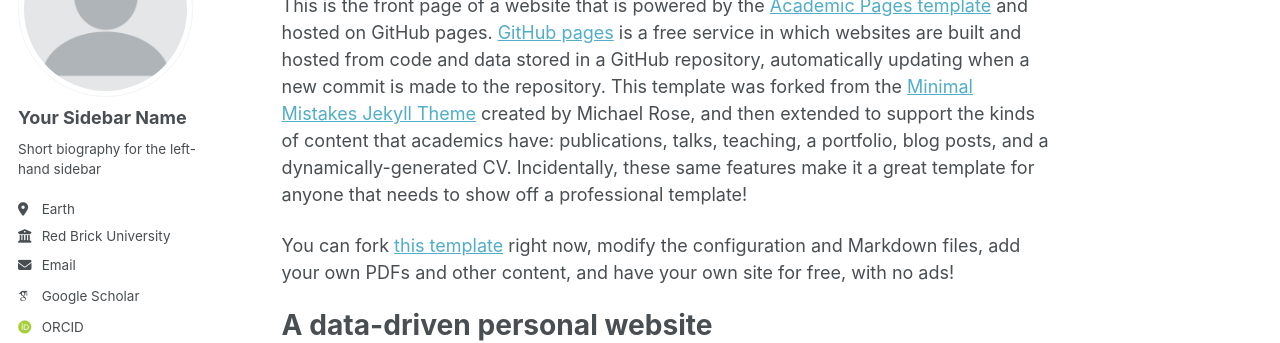
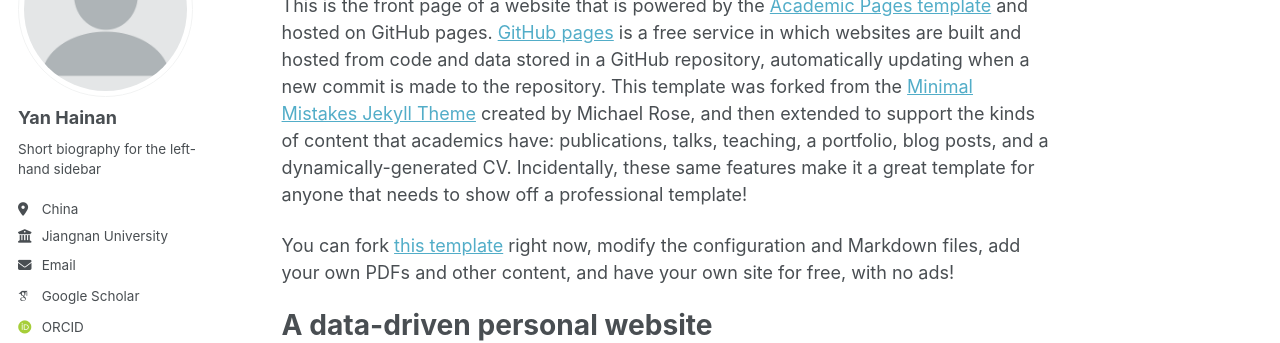
Before and after one commit to Archi-nan1994/yanhainan, a Jekyll site: the page built from _pages/about.md, in a window 1280 px wide. Shown: the part 179-522 px from the top of the page. Built offline with Jekyll 4.4.1, drawn with Linux system fonts in a browser that asks for light colours; some web fonts are replaced; a script bundle is joined from its source files by our own code; library files that are not in the unit come from our copies.

Commit message:
Update _config.yml

```diff
--- a/_config.yml
+++ b/_config.yml
@@ -24,11 +24,11 @@ repository               : "academicpages/academicpages.github.io"
 author:
   # Biographic information
   avatar           : "profile.png"
-  name             : "Your Sidebar Name"
+  name             : "Yan Hainan"
   pronouns         : # example: "she/her"
   bio              : "Short biography for the left-hand sidebar"
-  location         : "Earth"
-  employer         : "Red Brick University"
+  location         : "China"
+  employer         : "Jiangnan University"
   uri              : # URL
   email            : "none@example.org"
 
```
